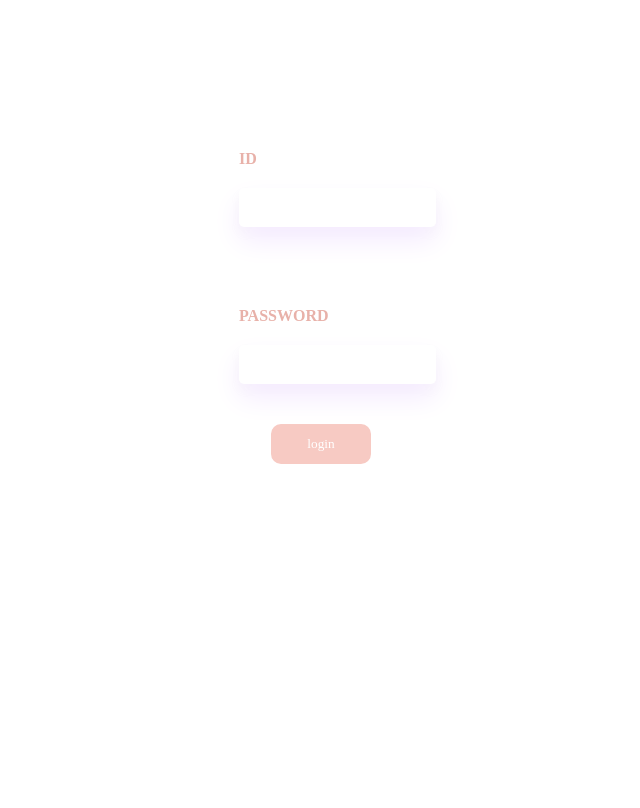
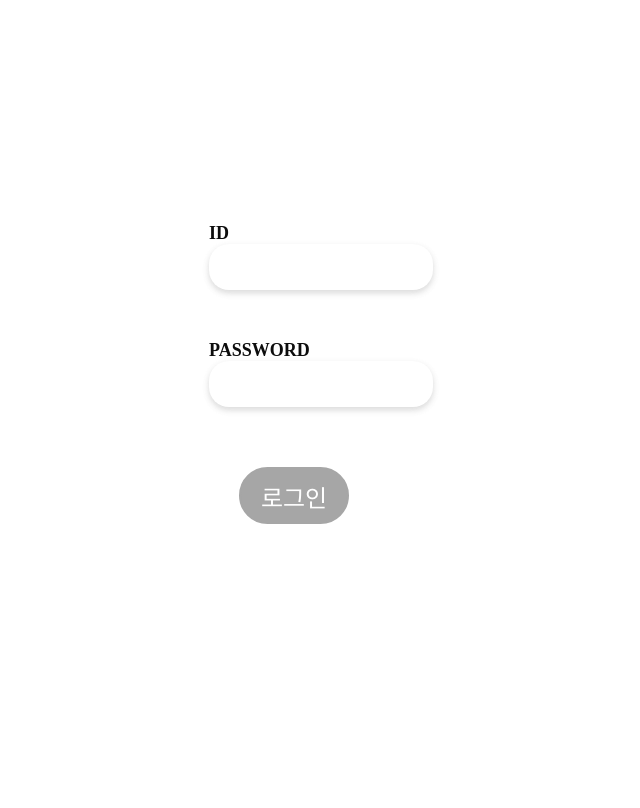
Before and after one commit to KORINI-HJ/lights, a Django app: page /loginapp/login/ in a window 1280 px wide. Shown: the whole page, without its empty margins (319-959 px from the left). Run offline with Django 3.2, Linux system fonts and the light colour scheme; some web fonts are replaced.

Commit message:
로그인 최최종 건들면 문다

```diff
--- a/petprint/loginapp/static/css/login.css
+++ b/petprint/loginapp/static/css/login.css
@@ -1,64 +1,82 @@
+html,body{
+height: 100%;
+}
+
+@font-face { font-family: 'UhBeeZIGLE';
+     src: url('https://cdn.jsdelivr.net/gh/projectnoonnu/noonfonts_five@.2.0/UhBeeZIGLE.woff')
+     format('woff'); font-weight: normal; font-style: normal;
+     }
+
+
+.login_container{
+    display: flex;
+    justify-content: center;
+    align-items: center;
+    height: 100%;
+    font-size: large;
+    font-family: 'UhBeeZIGLE'
+
+}
 
 
 .label1{
-    color:#E8B1A9;
+    color:#0D0D0D;
     font-weight: bold;
-    margin-left:550px;
-    margin-bottom: 20px;
-    margin-top: 150px;
-    outline: none;
+    margin-top: -70px;
 
 }
 
 .label2{
-    color:#E8B1A9;
+    color:#0D0D0D;
     font-weight: bold;
-    margin-left:550px;
-    margin-bottom: 20px;
-    margin-top: 80px;
-    outline: none;
+    margin-top: 50px;
+
 }
 
 .input_box input{
-    border:none;
-    border-radius: 5px;
+    border:#ffffff00 solid 2px;
+    border-radius: 20px;
     padding:12px 10px;
-    margin-left:550px;
-    box-shadow: 0 14px 28px rgb(245, 235, 255), 0 6px 10px rgba(172, 168, 168, 0.075);
+    font-size:medium;
+    box-shadow: 0 3px 6px rgba(102, 102, 102, 0.16), 0 3px 6px rgba(196, 196, 196, 0.23);
+    font-family: 'UhBeeZIGLE'
 }
-
+.card-2 {
+    box-shadow: 0 3px 6px rgba(0,0,0,0.16), 0 3px 6px rgba(0,0,0,0.23);
+  }
 
 .input_box input:focus{
   outline:none;
+  background-color: white;
 }
 
 
 .input_box input:hover{
-   background-color:#e8f0fe;
-   border:2px solid rgb(247, 202, 195) ;
+
+   border:2px solid  #A6A6A6;
 
 }
 
 .login_btn{
-    background-color:rgb(247, 202, 195);
-    padding:10px;
-    border:2px solid rgb(247, 202, 195) ;
-    border-radius: 10px;
-    width:100px;
-    /* text-align: center; */
+    background-color: #A6A6A6 ;
+    padding:8px;
+    padding-top: 10px;
+    border:2px solid #A6A6A6 ;
+    border-radius: 30px;
+    margin-top: 60px ;
+    margin-left: 30px;
+    width: 110px;
+    font-size:x-large;
+    font-family:'UhBeeZIGLE';
+    cursor: pointer;
     color:white;
-    margin:40px auto 70px;
-    display: block;
-    font-family: 'nanumsquare_R';
-    cursor: pointer;
-
 
 }
 .login_btn:hover{
 
-    color:rgb(247, 202, 195) ;
+    color:#A6A6A6 ;
     background-color: white;
-    border: 2px solid rgb(247, 202, 195);
+    border: 2px solid #A6A6A6;
 }
 
 
--- a/petprint/loginapp/templates/registration/login.html
+++ b/petprint/loginapp/templates/registration/login.html
@@ -1,14 +1,18 @@
 {% load static %}
 <!DOCTYPE html>
 <html lang="ko">
+
 <head>
     <meta charset="UTF-8">
     <meta name="viewport" content="width=device-width, initial-scale=1.0">
     <title>login</title>
     <link rel="Stylesheet" type="text/css" href="{% static 'css/login.css' %}">
 </head>
+
 <body>
-    <form method="POST">
+    <div class="login_container">
+
+        <form class="login_form" method="POST">
             {% csrf_token %}
             {% for i in form%}
             <div class="row">
@@ -23,8 +27,13 @@
             </div>
             {%endfor%}
 
-    <input type="submit" value="login" class="login_btn">
+            <input type="submit" value="로그인" class="login_btn">
 
-    </form>       <!--우리가 기존에 알고있던 form형식과 같습니다.-->
+        </form>
+        <!--우리가 기존에 알고있던 form형식과 같습니다.-->
+
+    </div>
+
 </body>
+
 </html>
--- a/petprint/petprint/urls.py
+++ b/petprint/petprint/urls.py
@@ -38,6 +38,7 @@ urlpatterns = [
     path('<int:user_id>/profile/', profile, name='profile'),
     path('<int:pk>/profile_create/', ProfileCreateView.as_view(), name='profile_create'),
     path('<int:pk>/profile_update/', ProfileUpdateView.as_view(), name='profile_update'),
+    path('loginapp/nickname',nickname,name="nickname")
     #path('userapp/profile/', profile, name="profile"),
     #path('userapp/profile_edit/', profile_edit, name="profile_edit"),
 ] + static(settings.MEDIA_URL, document_root=settings.MEDIA_ROOT)
```
Also changed, not shown: petprint/db.sqlite3. Lines whose indentation alone changed are shown as unchanged.
